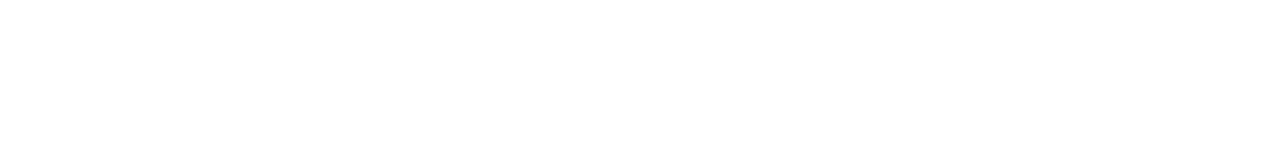
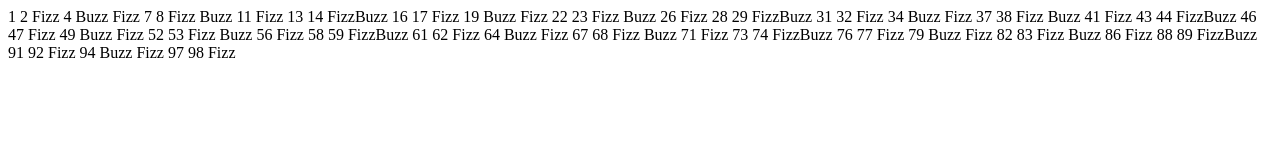
Before and after one commit to ZachParris/FizzBuzz, a plain HTML site: page index.html in a window 1280 px wide. Drawn offline with Linux system fonts and the light colour scheme.

Commit message:
refactor

```diff
--- a/index.html
+++ b/index.html
@@ -11,14 +11,14 @@
 for (var i = 1; i < 100; i++) {
   if(i % 3 == 0){
     if(i % 5 == 0){
-      console.log("FizzBuzz");
+      document.write("FizzBuzz" + " ");
     }else{
-      console.log("Fizz");
+      document.write("Fizz" + " ");
     }
   }else if (i % 5 == 0) {
-    console.log("Buzz");
+    document.write("Buzz" + " ");
   }else{
-    console.log(i);
+    document.write(i + " ");
   }
 
 }
```
